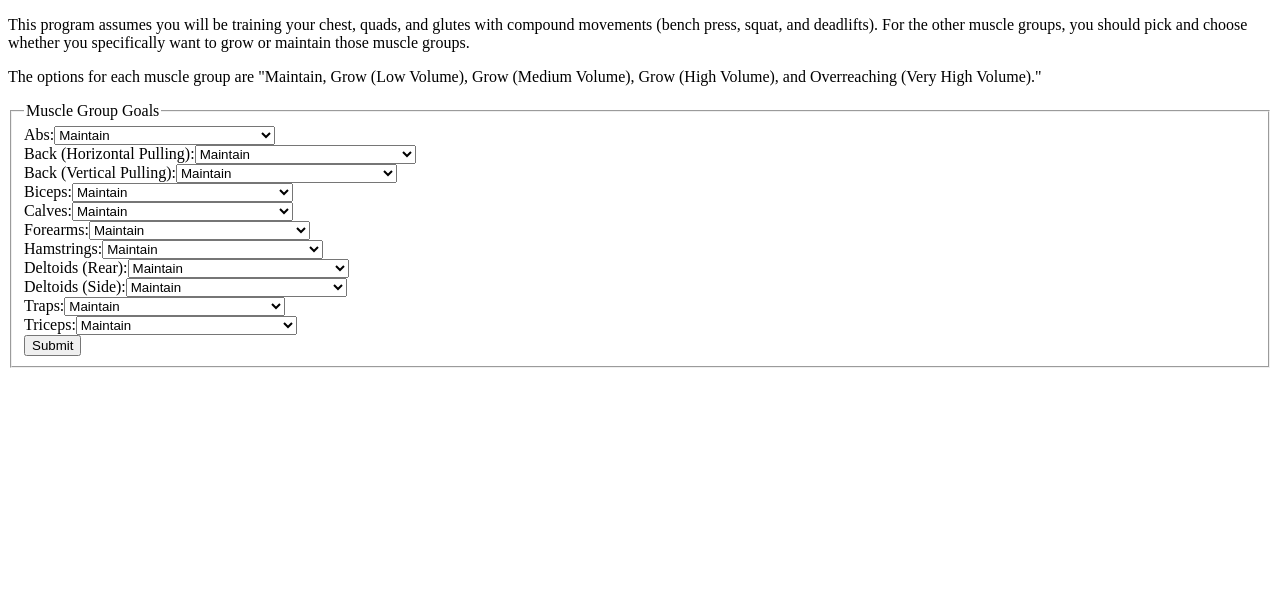
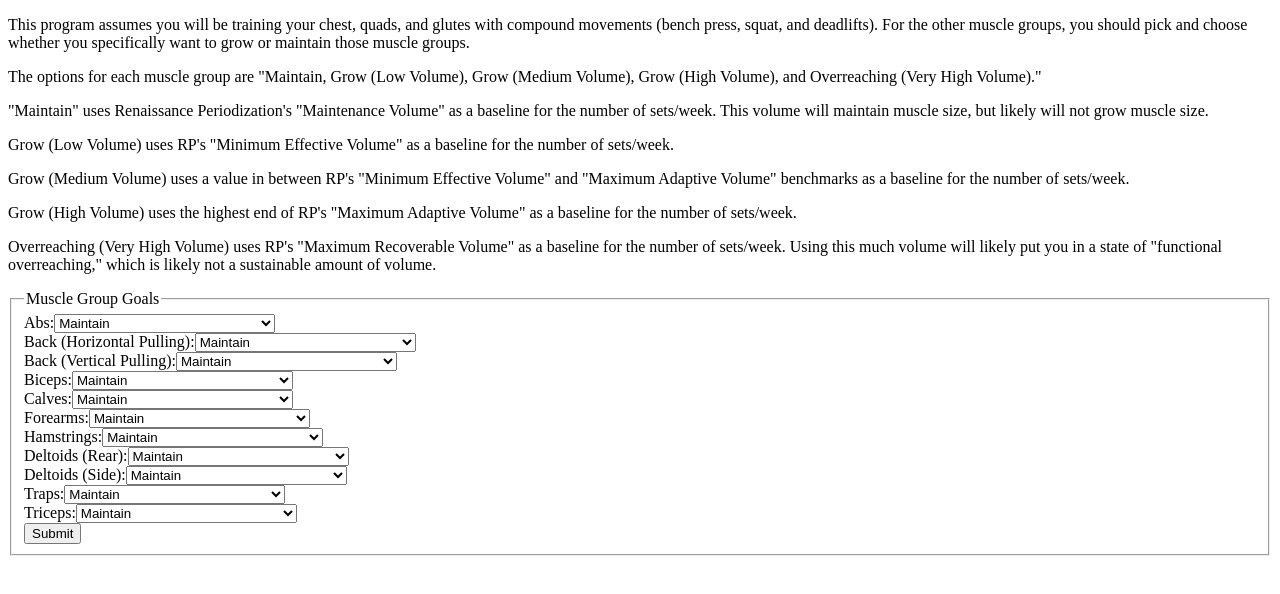
Before and after one commit to keisukeisobe/GitFit, a React (Create React App) app: page /musclegroups in a window 1280 px wide. Shown: the top 594 px of the page. Built offline with nearby package versions, Linux system fonts and the light colour scheme; no server answers; sample sign-in values are in the browser's storage.

Commit message:
minor adjustments to volume database side + select fixes

```diff
--- a/src/pages/musclegroups.js
+++ b/src/pages/musclegroups.js
@@ -28,6 +28,22 @@ function MuscleGroups() {
       <p>
         The options for each muscle group are "Maintain, Grow (Low Volume), Grow (Medium Volume), Grow (High Volume), and Overreaching (Very High Volume)."
       </p>
+      <p>
+        "Maintain" uses Renaissance Periodization's "Maintenance Volume" as a baseline for the number of sets/week. This volume will maintain muscle size, but likely will not grow muscle size.
+      </p>
+      <p>
+        Grow (Low Volume) uses RP's "Minimum Effective Volume" as a baseline for the number of sets/week.
+      </p>
+      <p>
+        Grow (Medium Volume) uses a value in between RP's "Minimum Effective Volume" and "Maximum Adaptive Volume" benchmarks as a baseline for the number of sets/week.
+      </p>
+      <p>
+        Grow (High Volume) uses the highest end of RP's "Maximum Adaptive Volume" as a baseline for the number of sets/week.
+      </p>
+      <p>
+        Overreaching (Very High Volume) uses RP's "Maximum Recoverable Volume" as a baseline for the number of sets/week. Using this much volume will likely put you in a state of "functional overreaching," which is likely not a sustainable amount of volume.
+      </p>
+
       <form onSubmit={handleSubmit}>
         <fieldset>
           <legend>Muscle Group Goals</legend>
--- a/src/pages/postvolume.js
+++ b/src/pages/postvolume.js
@@ -128,6 +128,13 @@ function Postvolume(){
             </label>
           </li>
           <li>
+            <label htmlFor="maximumAdaptiveVolumeMed">
+              Maximum Adaptive Volume Median:
+              <input type="number" name="maximumAdaptiveVolumeMed" id="maximumAdaptiveVolumeMed" value={volumeObject.maximumAdaptiveVolumeMed} onChange={handleVolumeChange}></input>
+              (sets/wk)
+            </label>
+          </li>
+          <li>
             <label htmlFor="maximumRecoverableVolume">
             Maximum Recoverable Volume:
             <input type="number" name="maximumRecoverableVolume" id="maximumRecoverableVolume" value={volumeObject.maximumRecoverableVolume} onChange={handleVolumeChange}></input>
```
